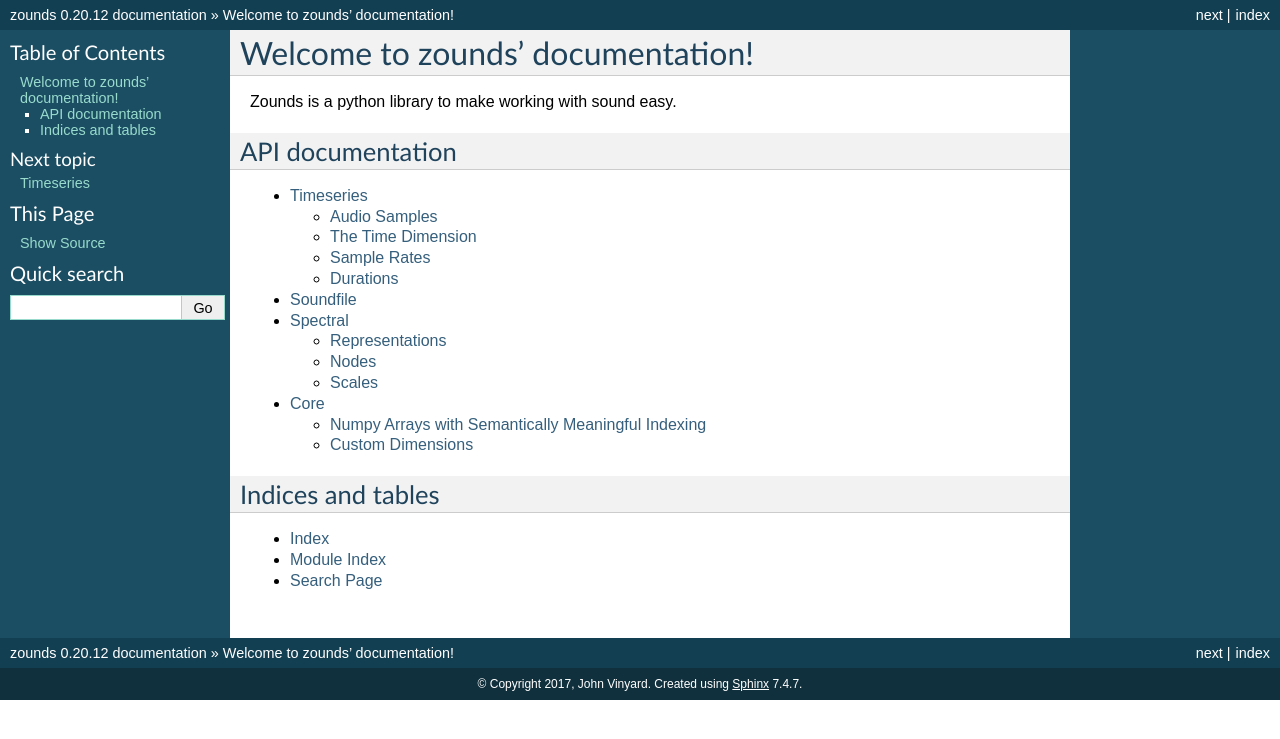
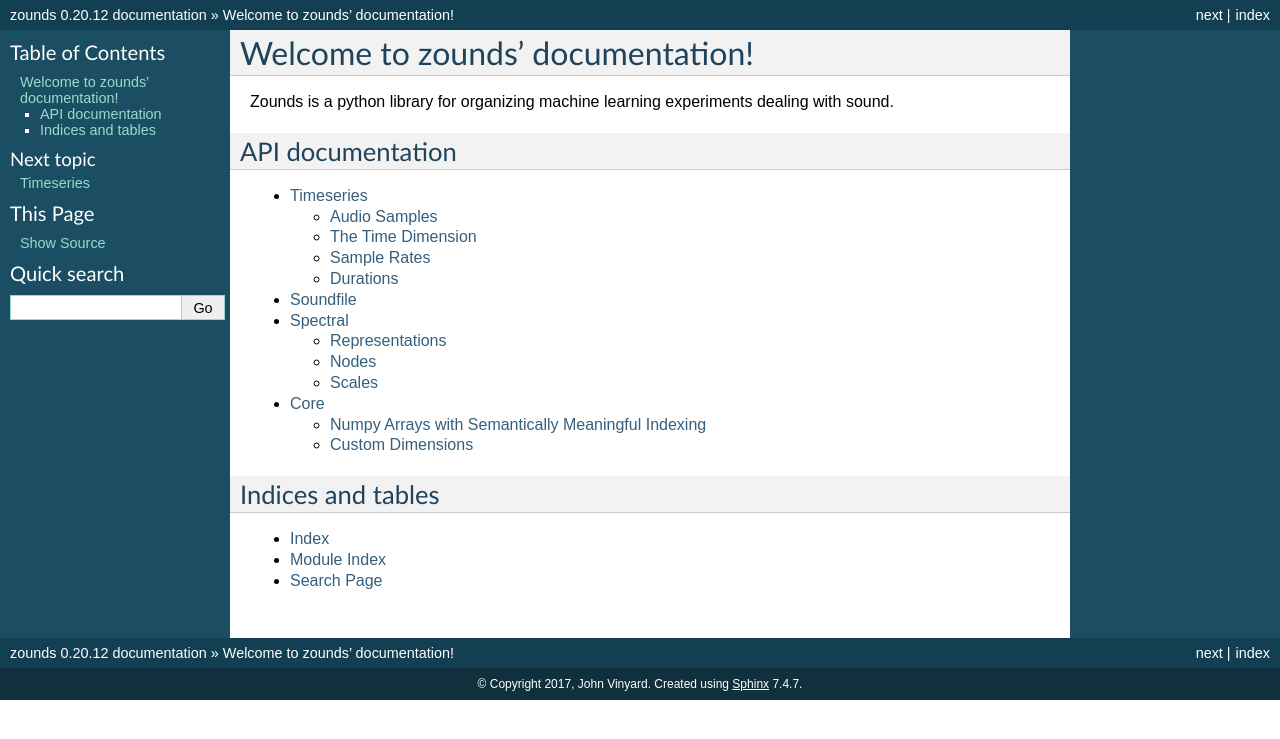
Before and after one commit to JohnVinyard/zounds, a Sphinx documentation site: the page built from docs/source/index.rst, in a window 1280 px wide. Shown: the top 739 px of the page. Built offline with Sphinx 7.4.7, drawn with Linux system fonts in a browser that asks for light colours.

Commit message:
Slightly better intro

```diff
--- a/docs/source/index.rst
+++ b/docs/source/index.rst
@@ -6,8 +6,8 @@
 Welcome to zounds' documentation!
 ==================================
 
-Zounds is a python library to make working with sound easy.
-
+Zounds is a python library for organizing machine learning experiments dealing
+with sound.
 
 
 API documentation
```
